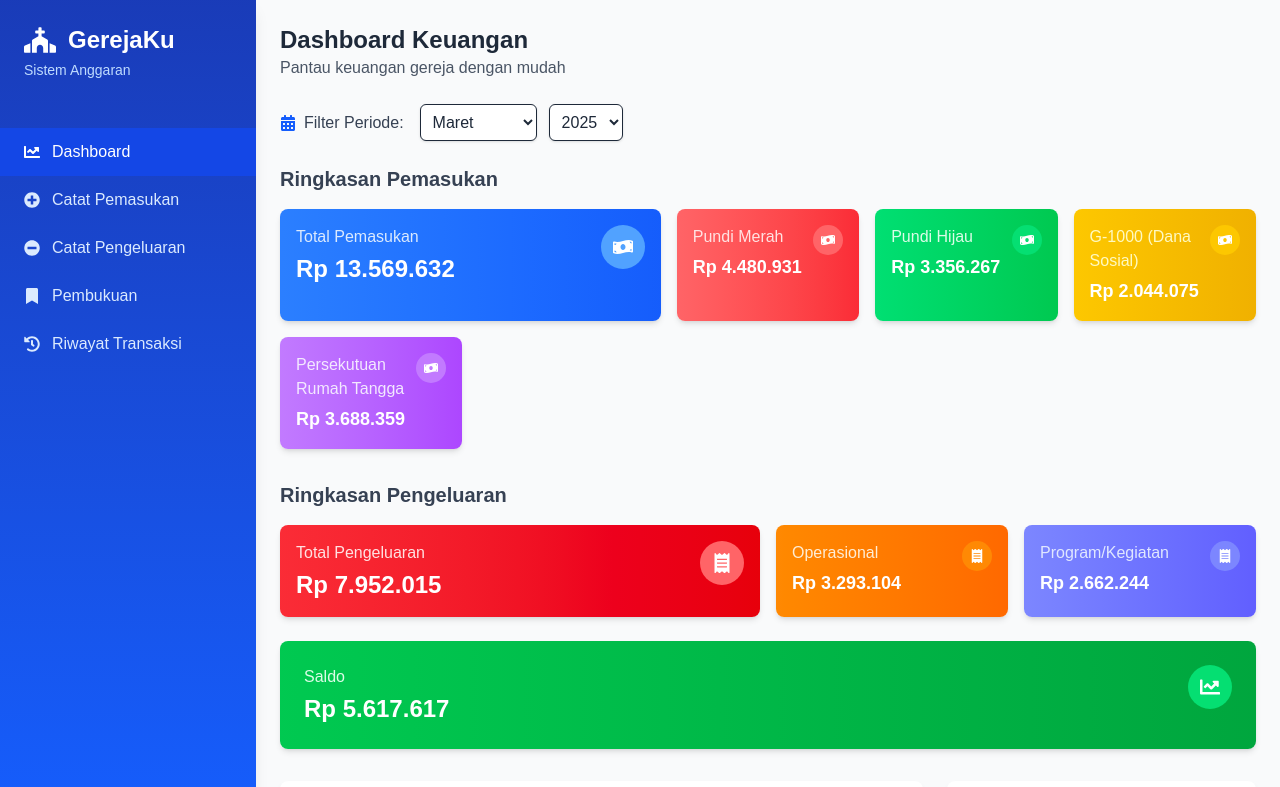
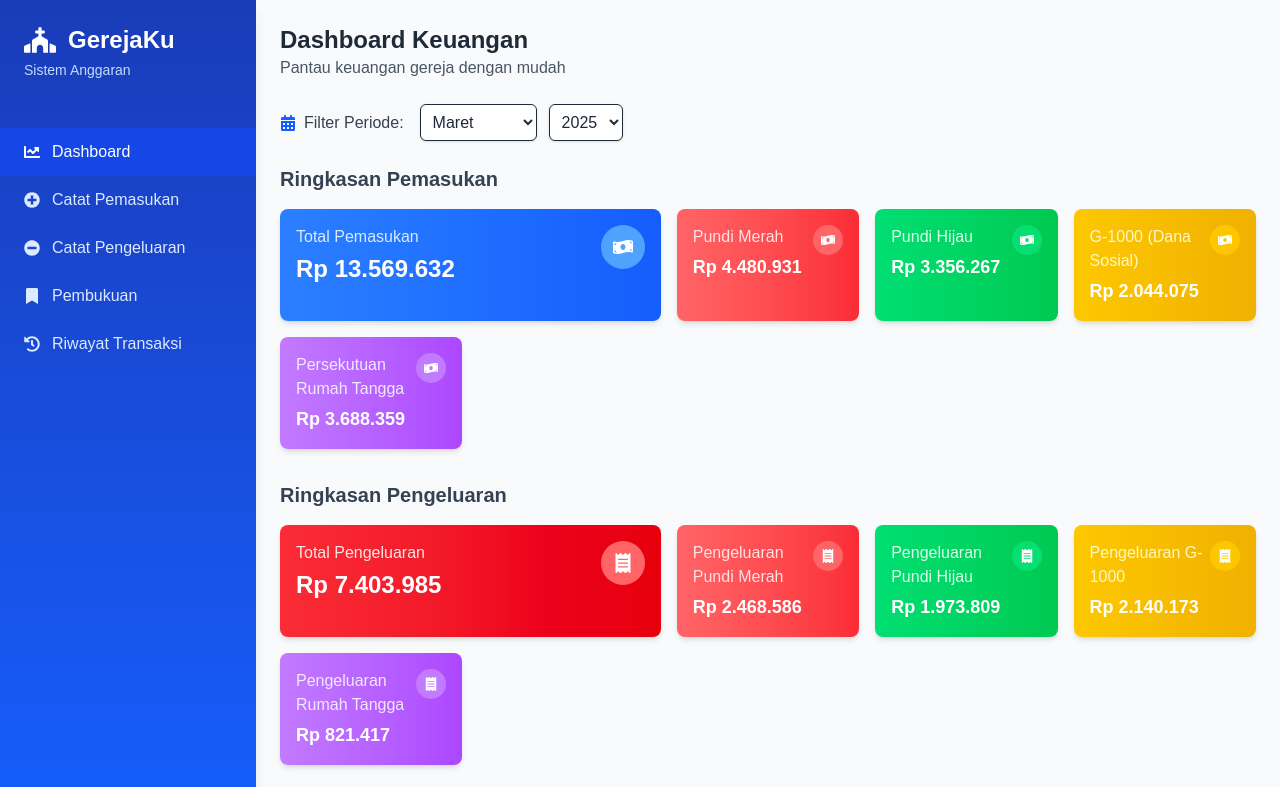
Before and after one commit to GabrielArdy/finance-tracker-react, a Next.js app: page /admin/dashboard in a window 1280 px wide. Shown: the top 787 px of the page. Built offline with nearby package versions, Linux system fonts and the light colour scheme.

Commit message:
feat: improve expense card

```diff
--- a/src/app/admin/dashboard/page.jsx
+++ b/src/app/admin/dashboard/page.jsx
@@ -59,6 +59,12 @@ const Dashboard = () => {
   const [programExpenses, setProgramExpenses] = useState([]);
   const [socialExpenses, setSocialExpenses] = useState([]);
 
+  // New state variables for expenses by offering source
+  const [pundiMerahExpenses, setPundiMerahExpenses] = useState([]);
+  const [pundiHijauExpenses, setPundiHijauExpenses] = useState([]);
+  const [g1000Expenses, setG1000Expenses] = useState([]);
+  const [rumahTanggaExpenses, setRumahTanggaExpenses] = useState([]);
+
   // Fetch data based on selected period
   useEffect(() => {
     // Mock data for example
@@ -78,9 +84,15 @@ const Dashboard = () => {
     const mockProgramExpenses = Array.from({length: 30}, () => Math.floor(Math.random() * 130000) + 20000);
     const mockSocialExpenses = Array.from({length: 30}, () => Math.floor(Math.random() * 120000) + 10000);
 
+    // Mock expense data by offering source
+    const mockPundiMerahExpenses = Array.from({length: 30}, () => Math.floor(Math.random() * 120000) + 30000);
+    const mockPundiHijauExpenses = Array.from({length: 30}, () => Math.floor(Math.random() * 90000) + 20000);
+    const mockG1000Expenses = Array.from({length: 30}, () => Math.floor(Math.random() * 150000) + 10000);
+    const mockRumahTanggaExpenses = Array.from({length: 30}, () => Math.floor(Math.random() * 40000) + 10000);
+
     // Calculate total expense data as sum of all expense types
     const totalExpenseData = Array.from({length: 30}, (_, i) =>
-      mockOperationalExpenses[i] + mockProgramExpenses[i] + mockSocialExpenses[i]
+      mockPundiMerahExpenses[i] + mockPundiHijauExpenses[i] + mockG1000Expenses[i] + mockRumahTanggaExpenses[i]
     );
 
     const mockTransactions = [
@@ -100,6 +112,11 @@ const Dashboard = () => {
     setOperationalExpenses(mockOperationalExpenses);
     setProgramExpenses(mockProgramExpenses);
     setSocialExpenses(mockSocialExpenses);
+
+    setPundiMerahExpenses(mockPundiMerahExpenses);
+    setPundiHijauExpenses(mockPundiHijauExpenses);
+    setG1000Expenses(mockG1000Expenses);
+    setRumahTanggaExpenses(mockRumahTanggaExpenses);
 
     setIncomeData(totalIncomeData);
     setExpenseData(totalExpenseData);
@@ -352,7 +369,7 @@ const Dashboard = () => {
 
         {/* Summary Cards - Expense */}
         <h3 className="text-xl font-bold text-gray-700 mb-4 mt-8">Ringkasan Pengeluaran</h3>
-        <div className="grid grid-cols-1 md:grid-cols-4 gap-4 mb-6">
+        <div className="grid grid-cols-1 md:grid-cols-2 lg:grid-cols-5 gap-4 mb-6">
           {/* Grand Total Expense Card */}
           <div className="bg-gradient-to-r from-red-500 to-red-600 p-4 rounded-lg shadow-md text-white col-span-1 md:col-span-2">
             <div className="flex justify-between items-start">
@@ -368,31 +385,61 @@ const Dashboard = () => {
             </div>
           </div>
 
-          {/* Operational Expenses Card */}
-          <div className="bg-gradient-to-r from-orange-400 to-orange-500 p-4 rounded-lg shadow-md text-white">
+          {/* Pundi Merah Expenses Card */}
+          <div className="bg-gradient-to-r from-red-400 to-red-500 p-4 rounded-lg shadow-md text-white">
             <div className="flex justify-between items-start">
               <div>
-                <p className="text-orange-100">Operasional</p>
+                <p className="text-red-100">Pengeluaran Pundi Merah</p>
                 <h3 className="text-lg font-bold mt-1">
-                  {formatCurrency(operationalExpenses.reduce((a, b) => a + b, 0))}
+                  {formatCurrency(pundiMerahExpenses.reduce((a, b) => a + b, 0))}
                 </h3>
               </div>
-              <div className="p-2 bg-orange-400 bg-opacity-30 rounded-full">
+              <div className="p-2 bg-red-400 bg-opacity-30 rounded-full">
                 <FaReceipt className="text-sm" />
               </div>
             </div>
           </div>
 
-          {/* Program Expenses Card */}
-          <div className="bg-gradient-to-r from-indigo-400 to-indigo-500 p-4 rounded-lg shadow-md text-white">
+          {/* Pundi Hijau Expenses Card */}
+          <div className="bg-gradient-to-r from-green-400 to-green-500 p-4 rounded-lg shadow-md text-white">
             <div className="flex justify-between items-start">
               <div>
-                <p className="text-indigo-100">Program/Kegiatan</p>
+                <p className="text-green-100">Pengeluaran Pundi Hijau</p>
                 <h3 className="text-lg font-bold mt-1">
-                  {formatCurrency(programExpenses.reduce((a, b) => a + b, 0))}
+                  {formatCurrency(pundiHijauExpenses.reduce((a, b) => a + b, 0))}
                 </h3>
               </div>
-              <div className="p-2 bg-indigo-400 bg-opacity-30 rounded-full">
+              <div className="p-2 bg-green-400 bg-opacity-30 rounded-full">
+                <FaReceipt className="text-sm" />
+              </div>
+            </div>
+          </div>
+
+          {/* G-1000 Expenses Card */}
+          <div className="bg-gradient-to-r from-yellow-400 to-yellow-500 p-4 rounded-lg shadow-md text-white">
+            <div className="flex justify-between items-start">
+              <div>
+                <p className="text-yellow-100">Pengeluaran G-1000</p>
+                <h3 className="text-lg font-bold mt-1">
+                  {formatCurrency(g1000Expenses.reduce((a, b) => a + b, 0))}
+                </h3>
+              </div>
+              <div className="p-2 bg-yellow-400 bg-opacity-30 rounded-full">
+                <FaReceipt className="text-sm" />
+              </div>
+            </div>
+          </div>
+
+          {/* Rumah Tangga Expenses Card */}
+          <div className="bg-gradient-to-r from-purple-400 to-purple-500 p-4 rounded-lg shadow-md text-white">
+            <div className="flex justify-between items-start">
+              <div>
+                <p className="text-purple-100">Pengeluaran Rumah Tangga</p>
+                <h3 className="text-lg font-bold mt-1">
+                  {formatCurrency(rumahTanggaExpenses.reduce((a, b) => a + b, 0))}
+                </h3>
+              </div>
+              <div className="p-2 bg-purple-400 bg-opacity-30 rounded-full">
                 <FaReceipt className="text-sm" />
               </div>
             </div>
```
